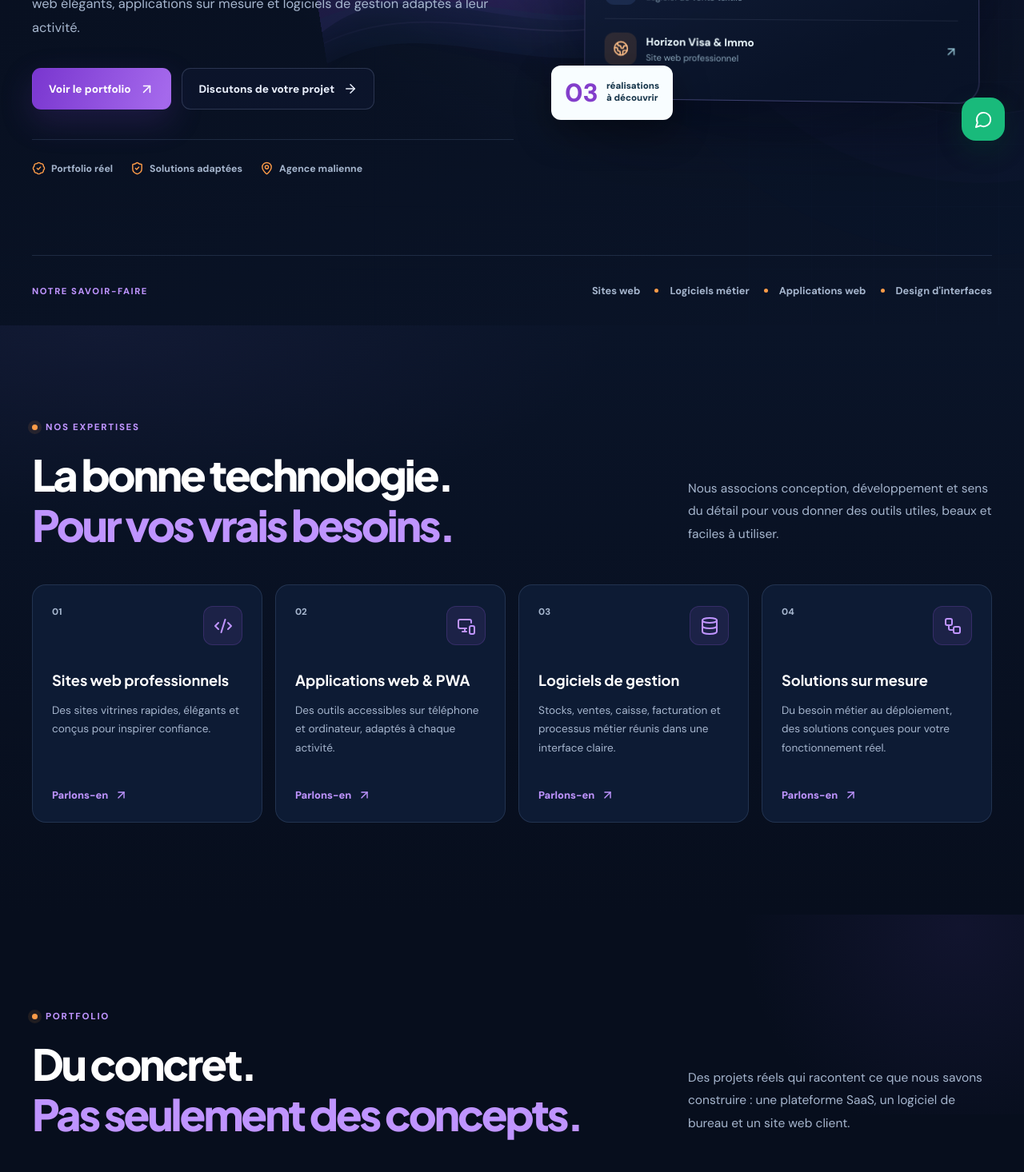
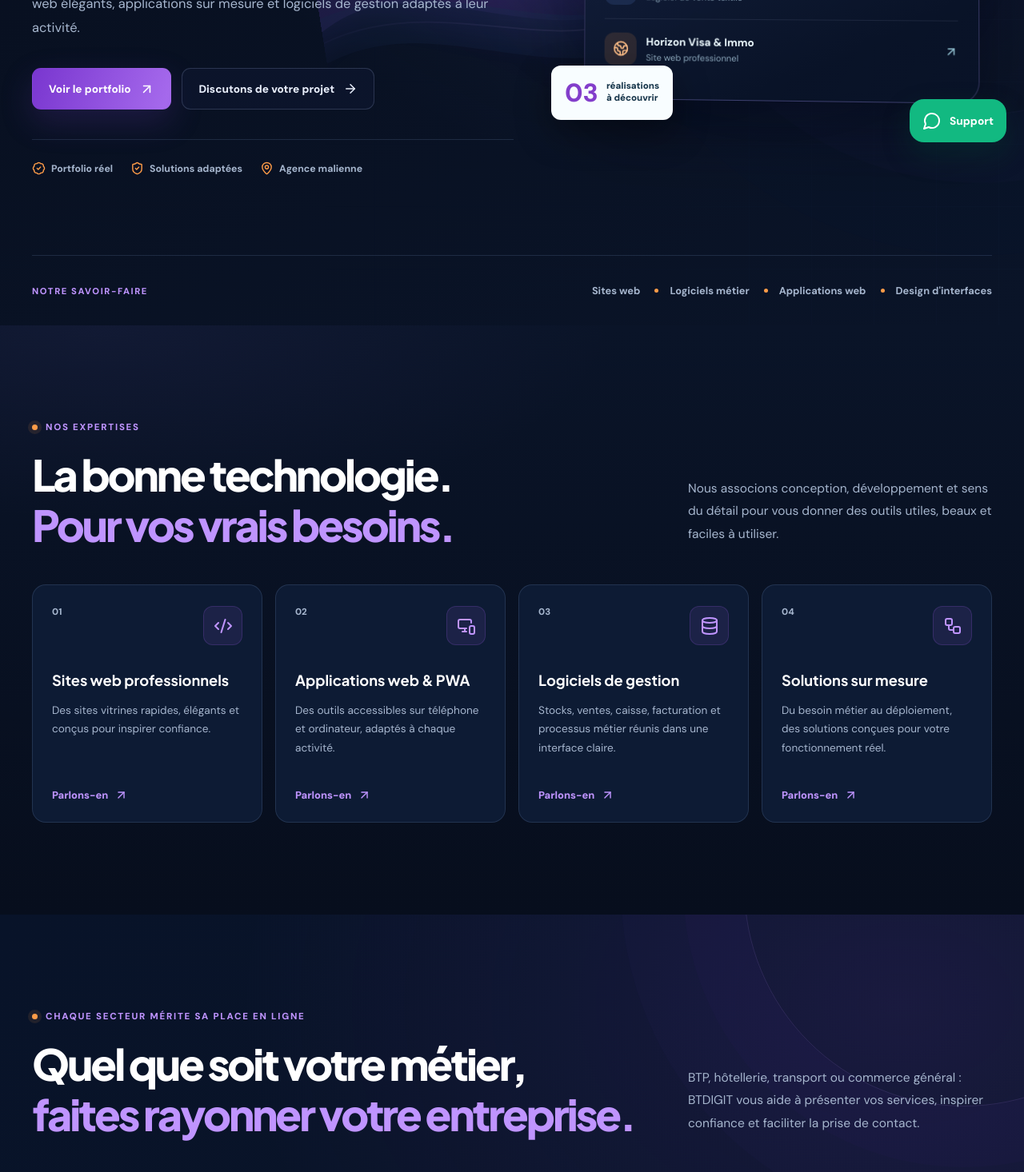
Before and after one commit to hamapixel/nexora-technologies, a React (Vite) app: page / in a window 1280 px wide. Shown: the part 600-2066 px from the top of the page at 80% size. Built offline with nearby package versions, Linux system fonts and the light colour scheme.

Commit message:
feat: wire automatic sector and partner carousels, remove GitHub footer link, add support popup

```diff
--- a/src/App.jsx
+++ b/src/App.jsx
@@ -1,12 +1,14 @@
 import { useEffect, useRef, useState } from "react";
 import {
   ArrowRight, ArrowUpRight, BadgeCheck, Boxes, Check, ChevronDown, Code2,
-  Database, ExternalLink, Globe2, Github, Mail, MapPin, Menu, MessageCircle,
+  Database, ExternalLink, Globe2, Mail, MapPin, Menu, MessageCircle,
   MonitorSmartphone, Moon, ShieldCheck, Shirt, Sparkles, Sun, Workflow, X,
 } from "lucide-react";
 import { LANGUAGES, getTranslation } from "./i18n";
 import { ProjectCard } from "./ProjectArtwork";
 import ThreeAccent from "./ThreeAccent";
+import { IndustriesSection, PartnersSection } from "./BusinessSections";
+import SupportModal from "./SupportModal";
 import { setupScrollAnimations } from "./scrollMotion";
 
 const BASE = import.meta.env.BASE_URL;
@@ -97,6 +99,7 @@ export default function App() {
   const [language, setLanguage] = useState(getInitialLanguage);
   const [menuOpen, setMenuOpen] = useState(false);
   const [activeFaq, setActiveFaq] = useState(0);
+  const [supportOpen, setSupportOpen] = useState(false);
   const [dark, setDark] = useState(() => {
     try {
       const current = localStorage.getItem(THEME_KEY) || localStorage.getItem("nexora-theme");
@@ -177,6 +180,7 @@ export default function App() {
             <a href="#realisations" onClick={closeMenu}>{t.common.portfolio}</a>
             <a href="#services" onClick={closeMenu}>{t.common.services}</a>
             <a href="#apropos" onClick={closeMenu}>{t.common.about}</a>
+            <a href="#partenaires" onClick={closeMenu}>{t.partners.nav}</a>
             <a className="nav-mobile-contact" href="#contact" onClick={closeMenu}>{t.common.contact} <ArrowRight size={16}/></a>
           </nav>
           <div className="nav-actions">
@@ -268,6 +272,8 @@ export default function App() {
           </div>
         </section>
 
+        <IndustriesSection t={t}/>
+
         <section className="section portfolio-section" id="realisations">
           <div className="container">
             <div className="section-head portfolio-heading">
@@ -278,6 +284,8 @@ export default function App() {
             <p className="portfolio-caption"><Sparkles size={16}/>{t.portfolio.note}</p>
           </div>
         </section>
+
+        <PartnersSection t={t}/>
 
         <section className="agency-banner" aria-label={t.banner.aria}>
           <div className="banner-ribbon" aria-hidden="true"/>
@@ -392,7 +400,8 @@ export default function App() {
           <div className="footer-column">
             <strong>{t.footer.find}</strong>
             <a href="https://stockpro.ml/" target="_blank" rel="noopener noreferrer">StockPro Premium <ExternalLink size={13}/></a>
-            <a href="https://github.com/hamapixel" target="_blank" rel="noopener noreferrer">GitHub <Github size={14}/></a>
+            <a href="#partenaires">{t.partners.nav}</a>
+            <button type="button" className="footer-support-link" onClick={() => setSupportOpen(true)}>{t.support.trigger} <MessageCircle size={14}/></button>
             <a href={"mailto:" + EMAIL}>{t.common.email} <Mail size={14}/></a>
           </div>
         </div>
@@ -400,10 +409,7 @@ export default function App() {
           <span>© {year} BTDIGIT. {t.footer.rights}</span><span>{t.footer.signature}</span>
         </div>
       </footer>
-      <a className="floating-whatsapp" href={"https://wa.me/" + WHATSAPP + "?text=" + encodeURIComponent(t.contact.whatsappIntro)}
-        target="_blank" rel="noopener noreferrer" aria-label={t.common.contactUs + " — WhatsApp"}>
-        <MessageCircle size={23}/>
-      </a>
+      <SupportModal t={t} open={supportOpen} setOpen={setSupportOpen}/>
     </div>
   );
 }
```
